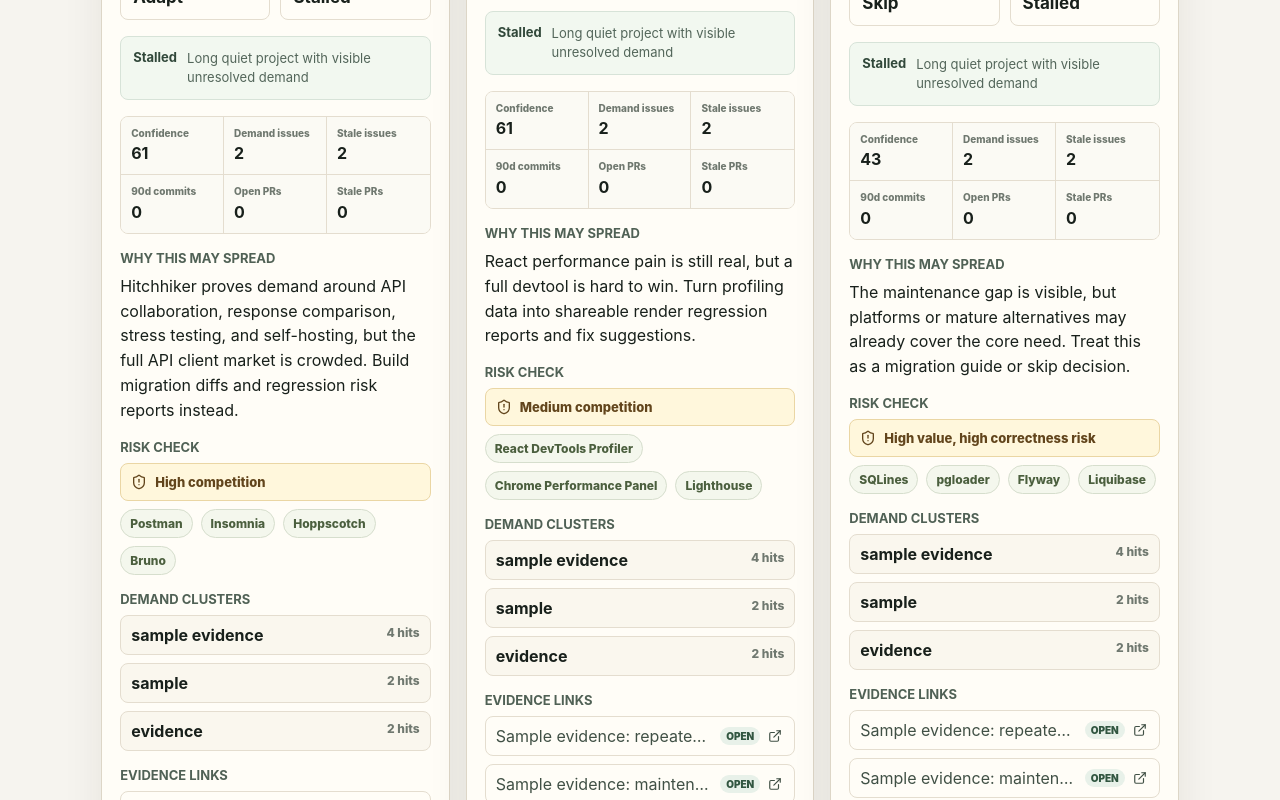
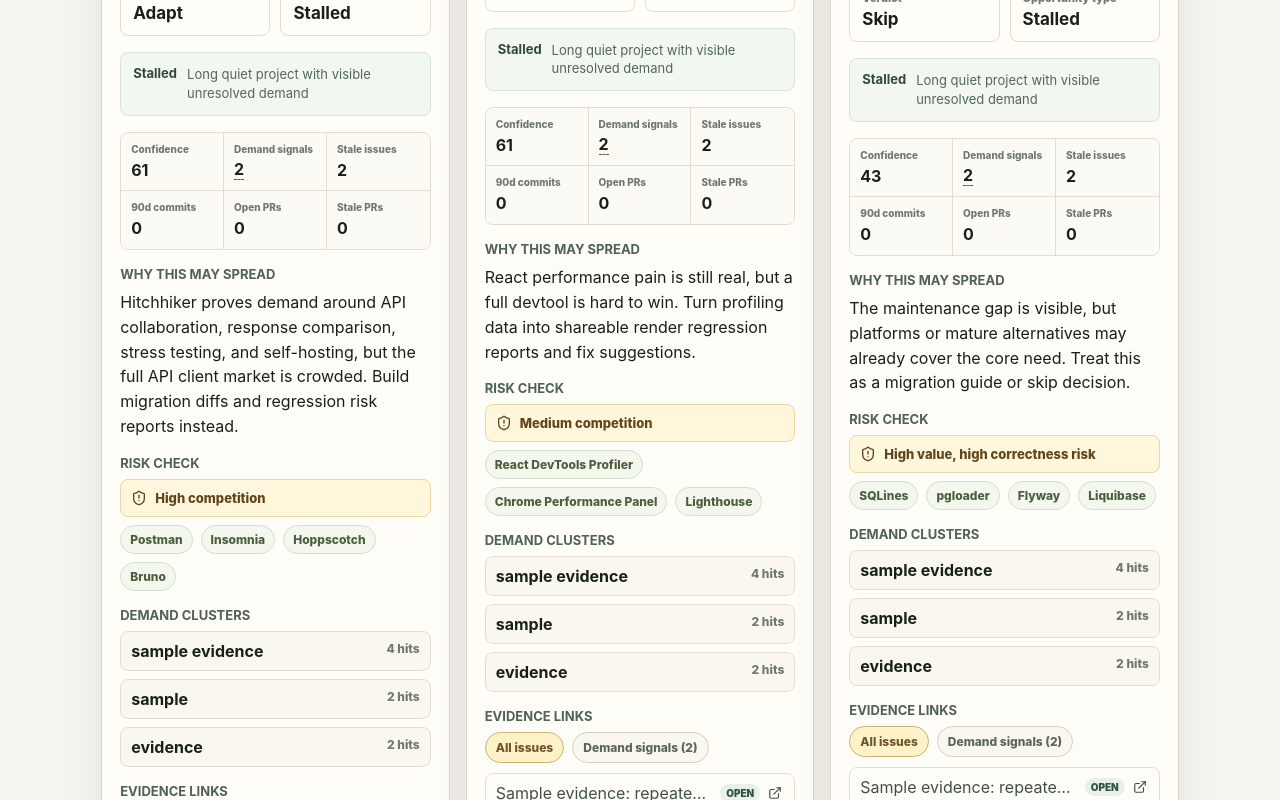
Before and after one commit to TIEGUO-coder/OOS-Goldmine, a React (Vite) app: page / in a window 1280 px wide. Shown: the part 1180-1980 px from the top of the page. Built offline with nearby package versions, Linux system fonts and the light colour scheme.

Commit message:
Make demand signals clickable

```diff
--- a/src/main.jsx
+++ b/src/main.jsx
@@ -1,4 +1,4 @@
-import React, { useMemo, useState } from "react";
+import React, { useMemo, useRef, useState } from "react";
 import { createRoot } from "react-dom/client";
 import {
   AlertCircle,
@@ -640,6 +640,7 @@
 
   return {
     demandIssues,
+    demandExamples: issueBundle.demandItems.slice(0, 8).map(slimIssue),
     bugIssues: issueBundle.bugItems.length,
     installIssues: issueBundle.installItems.length,
     staleOpenIssues,
@@ -851,15 +852,22 @@
 
 function SignalGrid({ card }) {
   const analysis = card.analysis || {};
+  const hasDemandExamples = (analysis.demandExamples || []).length > 0;
   return (
     <div className="signalGrid">
       <div>
         <span>Confidence</span>
         <strong>{analysis.confidence ?? "n/a"}</strong>
       </div>
-      <div>
-        <span>Demand issues</span>
-        <strong>{analysis.demandIssues ?? 0}</strong>
+      <div className={hasDemandExamples ? "metricCard metricCardInteractive" : "metricCard"}>
+        <span>Demand signals</span>
+        {hasDemandExamples ? (
+          <button type="button" className="metricLink" onClick={() => card.onDemandClick?.()}>
+            <strong>{analysis.demandIssues ?? 0}</strong>
+          </button>
+        ) : (
+          <strong>{analysis.demandIssues ?? 0}</strong>
+        )}
       </div>
       <div>
         <span>Stale issues</span>
@@ -883,11 +891,24 @@
 
 function OpportunityCard({ card }) {
   const [copied, setCopied] = useState(false);
+  const [issueFilter, setIssueFilter] = useState("all");
+  const evidenceRef = useRef(null);
+  const demandExamples = card.analysis?.demandExamples || [];
+  const demandIds = new Set(demandExamples.map((issue) => issue.id));
+  const visibleIssues = issueFilter === "demand" ? card.issues.filter((issue) => demandIds.has(issue.id)) : card.issues;
 
   async function copyPlan() {
     await navigator.clipboard.writeText(card.plan);
     setCopied(true);
     window.setTimeout(() => setCopied(false), 1600);
+  }
+
+  function focusDemandEvidence() {
+    if (!demandExamples.length) return;
+    setIssueFilter("demand");
+    window.requestAnimationFrame(() => {
+      evidenceRef.current?.scrollIntoView({ behavior: "smooth", block: "start" });
+    });
   }
 
   return (
@@ -901,6 +922,7 @@
             </a>
             {card.sample && <span className="sampleBadge">sample</span>}
           </div>
+          <span className="wedgeLabel">Smallest useful wedge</span>
           <h2>{card.opportunity.wedge}</h2>
           {card.opportunity.wedgeZh && card.opportunity.wedgeZh !== card.opportunity.wedge && (
             <p>{card.opportunity.wedgeZh}</p>
@@ -941,7 +963,7 @@
         </div>
       )}
 
-      <SignalGrid card={card} />
+      <SignalGrid card={{ ...card, onDemandClick: focusDemandEvidence }} />
 
       <section>
         <h3>Why this may spread</h3>
@@ -979,17 +1001,37 @@
         )}
       </section>
 
-      <section>
+      <section ref={evidenceRef}>
         <h3>Evidence links</h3>
+        {demandExamples.length > 0 && (
+          <div className="evidenceTabs" role="tablist" aria-label="Issue evidence filters">
+            <button
+              type="button"
+              className={issueFilter === "all" ? "evidenceTab evidenceTabActive" : "evidenceTab"}
+              onClick={() => setIssueFilter("all")}
+            >
+              All issues
+            </button>
+            <button
+              type="button"
+              className={issueFilter === "demand" ? "evidenceTab evidenceTabActive" : "evidenceTab"}
+              onClick={() => setIssueFilter("demand")}
+            >
+              Demand signals ({demandExamples.length})
+            </button>
+          </div>
+        )}
         <div className="issueList">
-          {card.issues.length ? (
-            card.issues.map((issue) => (
+          {visibleIssues.length ? (
+            visibleIssues.map((issue) => (
               <a href={issue.html_url} target="_blank" rel="noreferrer" key={issue.id}>
                 <span>{issue.title}</span>
                 {issue.state === "open" && <em>open</em>}
                 <ExternalLink size={14} />
               </a>
             ))
+          ) : demandExamples.length ? (
+            <p className="muted">No matching demand signal links were available in this run.</p>
           ) : (
             <p className="muted">Issue details unavailable in this run.</p>
           )}
--- a/src/styles.css
+++ b/src/styles.css
@@ -346,8 +346,18 @@
   white-space: nowrap;
 }
 
+.wedgeLabel {
+  display: block;
+  margin-top: 12px;
+  color: #6b746c;
+  font-size: 11px;
+  font-weight: 800;
+  letter-spacing: 0;
+  text-transform: uppercase;
+}
+
 .card h2 {
-  margin: 12px 0 5px;
+  margin: 4px 0 5px;
   font-size: 22px;
   line-height: 1.12;
 }
@@ -426,6 +436,34 @@
 .evidence strong,
 .diagnosis strong {
   font-size: 17px;
+}
+
+.metricCard {
+  display: grid;
+}
+
+.metricCardInteractive {
+  position: relative;
+}
+
+.metricLink {
+  display: inline-flex;
+  justify-content: flex-start;
+  width: fit-content;
+  padding: 0;
+  border: 0;
+  background: transparent;
+  color: inherit;
+  cursor: pointer;
+}
+
+.metricLink strong {
+  border-bottom: 1px dashed #6f5527;
+}
+
+.metricLink:hover strong,
+.metricLink:focus-visible strong {
+  color: #6f5527;
 }
 
 .diagnosis {
@@ -593,6 +631,30 @@
   gap: 8px;
 }
 
+.evidenceTabs {
+  display: flex;
+  gap: 8px;
+  margin-bottom: 10px;
+  flex-wrap: wrap;
+}
+
+.evidenceTab {
+  padding: 7px 10px;
+  border: 1px solid #d7d0c0;
+  border-radius: 999px;
+  background: #faf7ee;
+  color: #5b655d;
+  font-size: 12px;
+  font-weight: 800;
+  cursor: pointer;
+}
+
+.evidenceTabActive {
+  border-color: #c8b372;
+  background: #fff2c8;
+  color: #6f5527;
+}
+
 .issueList a {
   display: grid;
   grid-template-columns: minmax(0, 1fr) auto 16px;
```
Also changed, not shown: 1 other file (tests, documents, lock files or other folders).
